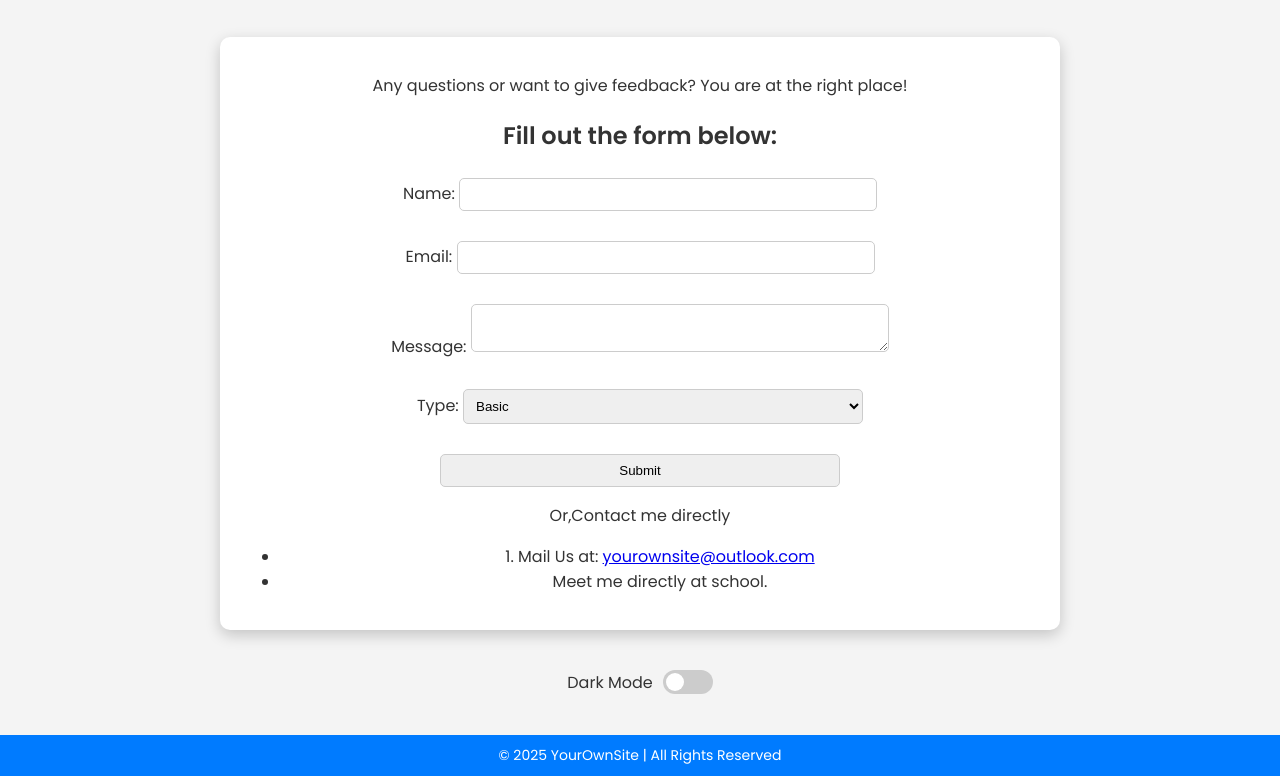
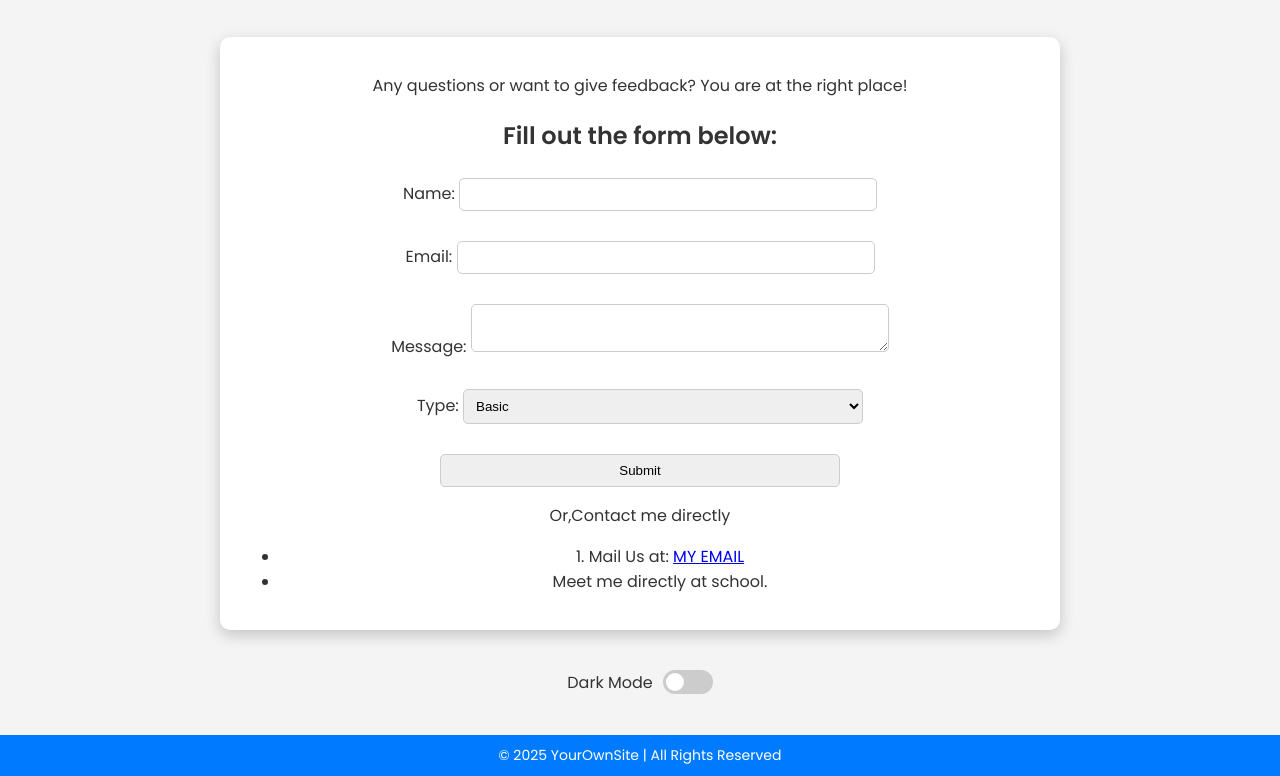
Before and after one commit to baljit-webcoder/YourOwnSite, a plain HTML site: page contact.html in a window 1280 px wide. Shown: the part 133-909 px from the top of the page. Drawn offline with Linux system fonts and the light colour scheme.

Commit message:
Files for YourOwnSite!

```diff
--- a/contact.html
+++ b/contact.html
@@ -265,7 +265,7 @@
 
                 <p>Or,Contact me directly</p>
                 <ul>
-                    <li>1. Mail Us at: <a href="mailto:yourownsite@outlook.com">yourownsite@outlook.com</a></li>
+                    <li>1. Mail Us at: <a href="mailto:MY EMAIL">MY EMAIL</a></li>
                     <li>Meet me directly at school.</li>
                 </ul>
 
```
